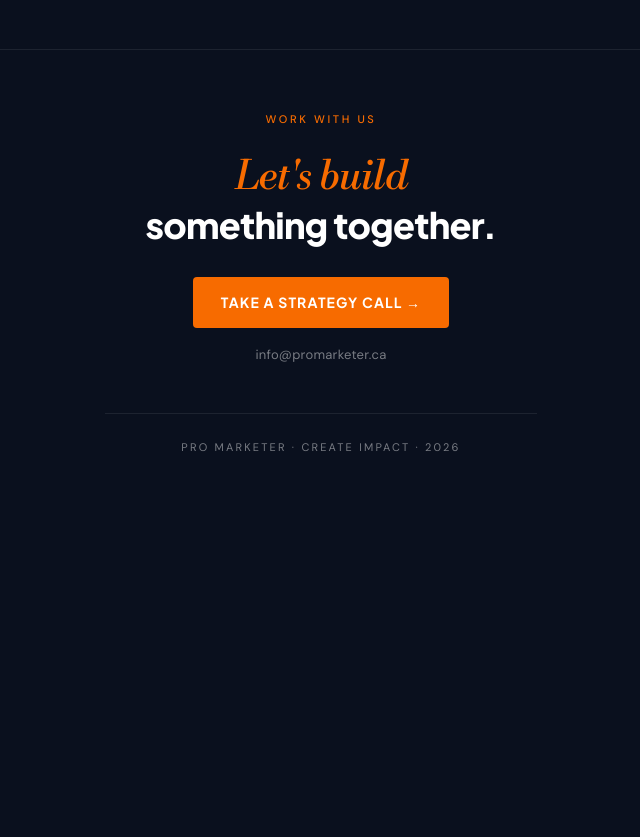
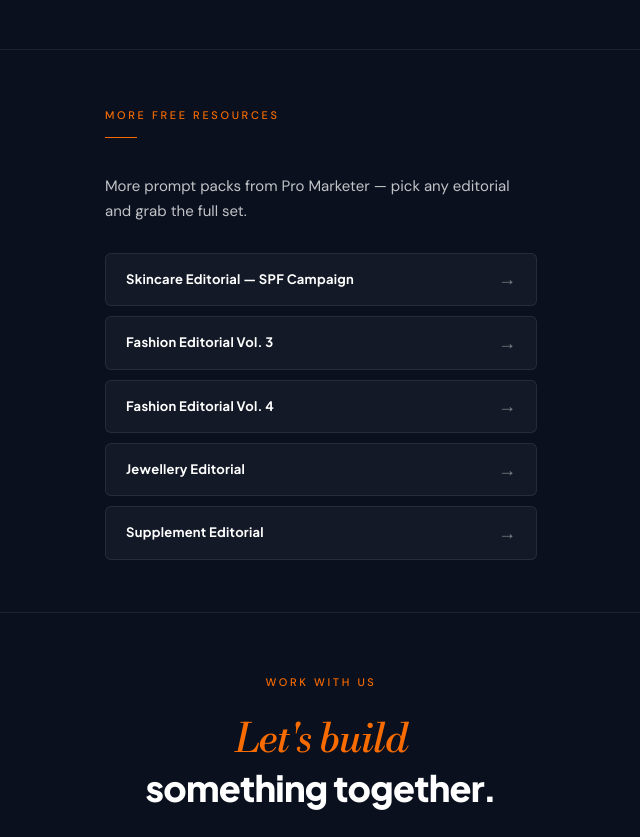
Before and after one commit to Only-Pro-Marketer/promarketer-resources, a plain HTML site: page hxgrhe/link-to-resource.html in a window 1280 px wide. Shown: the part 1796-2633 px from the top of the page, without its empty margins (319-959 px from the left). Before the commit the page ends 2332 px from the top, so only its background shows below. Drawn offline with nearby package versions, Linux system fonts and the light colour scheme.

Commit message:
deploy: Pro Marketer — Carousel 07

```diff
--- a/hxgrhe/link-to-resource.html
+++ b/hxgrhe/link-to-resource.html
@@ -39,7 +39,7 @@
   .item-body{max-height:0;overflow:hidden;transition:max-height .35s ease}
   .item-card.expanded .item-body{max-height:2000px}
   .item-body-inner{padding:0 20px 20px}
-  .item-image{width:100%;border-radius:4px;display:block;margin-bottom:14px;object-fit:cover;max-height:280px}
+  .item-image{width:100%;border-radius:6px;display:block;margin-bottom:14px;object-fit:contain;background:rgba(255,255,255,.03)}
   .item-text{font-size:14px;line-height:1.75;color:rgba(255,255,255,.82);background:rgba(0,0,0,.2);border-left:2px solid var(--accent);padding:14px 16px;border-radius:0 4px 4px 0;word-break:break-word;white-space:pre-wrap}
   .item-note{margin-top:12px;font-size:12px;color:var(--muted);letter-spacing:.04em}
   .item-note strong{color:rgba(255,255,255,.6);font-weight:500}
@@ -70,6 +70,11 @@
   .cta-email{display:block;margin-top:16px;font-size:13px;color:var(--muted);text-decoration:none;letter-spacing:.02em}
   .cta-email:hover{color:var(--white)}
   .footer-sig{margin-top:48px;padding-top:24px;border-top:1px solid var(--card-border);font-size:11px;letter-spacing:.2em;text-transform:uppercase;color:var(--muted)}
+  .explore-grid{display:flex;flex-direction:column;gap:10px;margin-top:28px}
+  .explore-card{display:flex;align-items:center;justify-content:space-between;padding:15px 20px;background:var(--card-bg);border:1px solid var(--card-border);border-radius:6px;text-decoration:none;color:var(--white);transition:border-color .2s,background .2s}
+  .explore-card:hover{border-color:var(--accent);background:rgba(247,107,0,.06)}
+  .explore-name{font-family:var(--font-head);font-weight:700;font-size:13px;letter-spacing:.02em}
+  .explore-arrow{color:var(--muted);font-size:18px;line-height:1;flex-shrink:0}
 </style>
 </head>
 <body>
@@ -184,6 +189,39 @@
   </div>
 </section>
 
+
+<section class="section">
+  <div class="container">
+    <div class="section-header">
+      <span class="label">More Free Resources</span>
+      <span class="rule"></span>
+    </div>
+    <p class="about-body" style="margin-bottom:0">More prompt packs from Pro Marketer — pick any editorial and grab the full set.</p>
+    <div class="explore-grid">
+      <a class="explore-card" href="https://only-pro-marketer.github.io/promarketer-resources/95aq55/" target="_blank" rel="noopener noreferrer">
+  <span class="explore-name">Skincare Editorial — SPF Campaign</span>
+  <span class="explore-arrow">&#8594;</span>
+</a>
+<a class="explore-card" href="https://only-pro-marketer.github.io/promarketer-resources/8y3esf/" target="_blank" rel="noopener noreferrer">
+  <span class="explore-name">Fashion Editorial Vol. 3</span>
+  <span class="explore-arrow">&#8594;</span>
+</a>
+<a class="explore-card" href="https://only-pro-marketer.github.io/promarketer-resources/nw8j5y/" target="_blank" rel="noopener noreferrer">
+  <span class="explore-name">Fashion Editorial Vol. 4</span>
+  <span class="explore-arrow">&#8594;</span>
+</a>
+<a class="explore-card" href="https://only-pro-marketer.github.io/promarketer-resources/weybaf/" target="_blank" rel="noopener noreferrer">
+  <span class="explore-name">Jewellery Editorial</span>
+  <span class="explore-arrow">&#8594;</span>
+</a>
+<a class="explore-card" href="https://only-pro-marketer.github.io/promarketer-resources/bucqvz/" target="_blank" rel="noopener noreferrer">
+  <span class="explore-name">Supplement Editorial</span>
+  <span class="explore-arrow">&#8594;</span>
+</a>
+    </div>
+  </div>
+</section>
+
 <section class="cta-footer">
   <div class="container">
     <span class="label cta-label">Work With Us</span>
```
